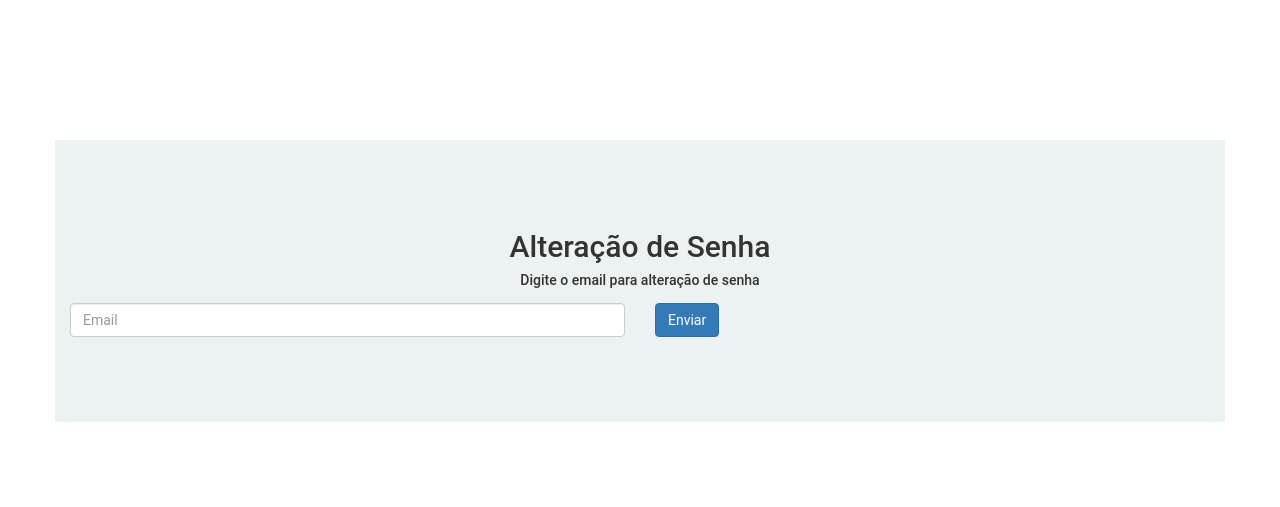
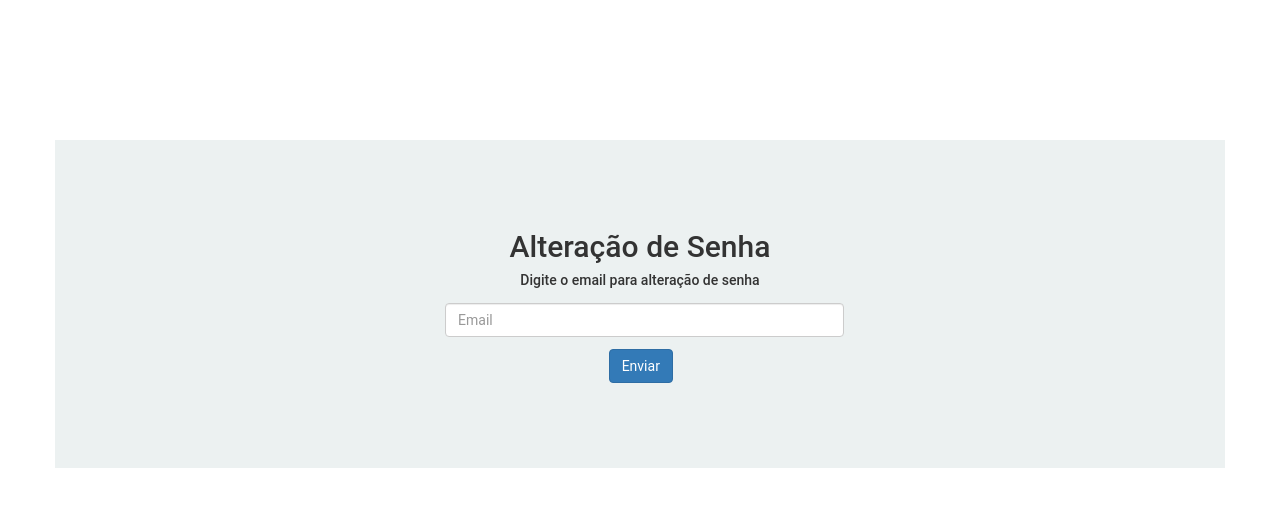
Before and after one commit to AlexPedro105/eCommerce, a PHP site: page /esqueceuSenha.php in a window 1280 px wide. Shown: the top 507 px of the page. Run offline with PHP 8.4, Linux system fonts and the light colour scheme.

Commit message:
Ajustes no input e no botão de envio

```diff
--- a/css/login.css
+++ b/css/login.css
@@ -26,7 +26,16 @@
 
 /*Pagina esqueceu a senha INICIO*/
 .emailNewPass{
-    display: flex;
-    justify-items: center;
+    width: 35%;
+}
+.emailNew{
+    position: relative;
+    left: 94%;
+}
+
+.btnEmailNew{
+    position: relative;
+    left: 135%;
+    margin-top: 12px;
 }
 /*Pagina esqueceu a senha FIM*/
--- a/esqueceuSenha.php
+++ b/esqueceuSenha.php
@@ -19,14 +19,12 @@
 				</div>
 			</div>
 		</div>
-		<div class="row emailNewPass">
-			<div class="col-md-6">
-				<div class="form-group">
-					<input type="email" name="emailNewPass" class="form-control  " placeholder="Email">
+		<div class="row ">
+			<div class="col-md-12 ">
+				<div class="form-group  emailNewPass ">
+					<input type="email" name="emailNewPass" class="form-control emailNew" placeholder="Email">
+					<button class="btn btn-primary btnEmailNew">Enviar</button>
 				</div>
-			</div>
-			<div class="col-md-6">
-				<button class="btn btn-primary"> Enviar</button>
 			</div>
 		</div>
 	</div>
```
